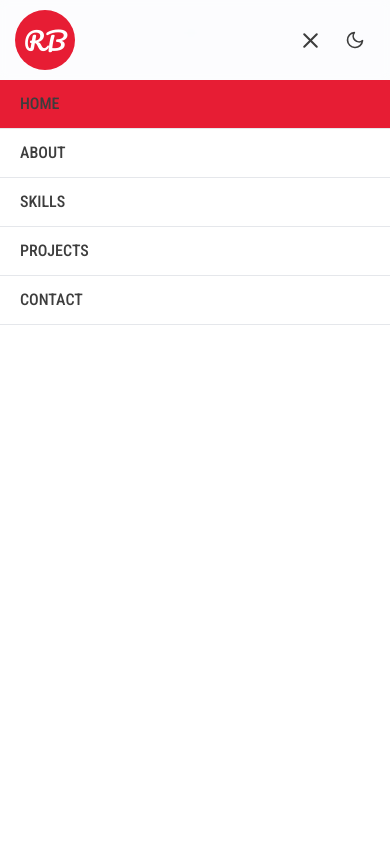
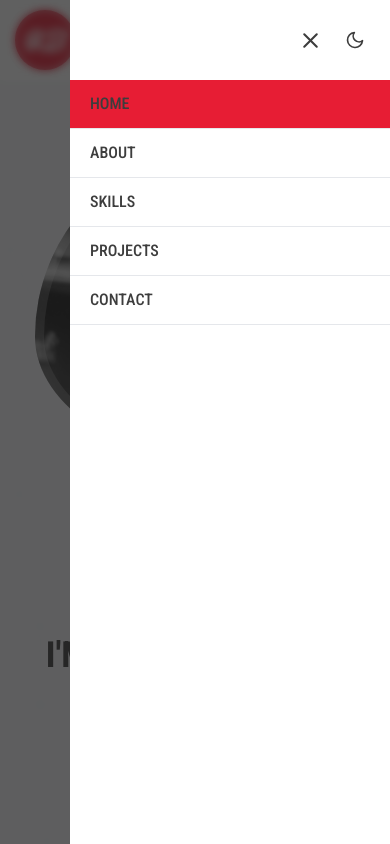
Before and after one commit to roshanbist/portfolio, a Next.js app: page / in a window 390 px wide. Both pictures are taken after a click on the element 310 px from the left and 40 px from the top of the page. Shown: the top 844 px of the page. Built offline with nearby package versions, Linux system fonts and the light colour scheme.

Commit message:
mobile navigation refactor

```diff
--- a/components/animatedSection/animationOption.ts
+++ b/components/animatedSection/animationOption.ts
@@ -55,7 +55,19 @@ export const fadeInRight = {
     transition: {
       duration: 0.5,
       ease: [0.42, 0, 0.58, 1],
-      delay: 0.02,
+      // delay: 0.02,
+    },
+  },
+};
+
+export const fadeInTop = {
+  hidden: { opacity: 0, y: -30 },
+  visible: {
+    opacity: 1,
+    y: 0,
+    transition: {
+      duration: 0.4,
+      ease: [0.42, 0, 0.58, 1],
     },
   },
 };
--- a/components/header/Header.tsx
+++ b/components/header/Header.tsx
@@ -1,10 +1,12 @@
 'use client';
 
 import React, { useState, useEffect } from 'react';
+import { motion } from 'framer-motion';
 
 import ThemeToggle from '@/components/themeToggle/ThemeToggle';
 import Navbar from '@/components/navbar/Navbar';
 import Logo from '@/components/logo/Logo';
+import { fadeInTop } from '@/components/animatedSection/animationOption';
 
 const Header = () => {
   const [isHeader, setIsHeader] = useState<string | null>(null);
@@ -33,6 +35,7 @@ const Header = () => {
   }, [lastScroll]);
 
   return (
+    <motion.div variants={fadeInTop} initial='hidden' animate='visible'>
       <header
         className={`z-[100] py-[1rem] md:py-[1.5rem] fixed top-0 w-full bg-background/50 backdrop-blur-sm transition-transform duration-[500ms] ${
           isHeader === 'hide'
@@ -55,6 +58,7 @@ const Header = () => {
           </div>
         </div>
       </header>
+    </motion.div>
   );
 };
 
--- a/components/navbar/Navbar.tsx
+++ b/components/navbar/Navbar.tsx
@@ -19,7 +19,12 @@ const Navbar = () => {
 
   useEffect(() => {
     const menuHandler = (e: Event) => {
-      if (!navRef.current?.contains(e.target as Node)) {
+      const element = e.target as HTMLElement;
+
+      if (
+        !navRef.current?.contains(e.target as Node) ||
+        element.classList.contains('menu-link')
+      ) {
         setIsMobileNav(false);
       }
     };
@@ -46,13 +51,20 @@ const Navbar = () => {
   return (
     <nav ref={navRef}>
       <span
-        className='inline-flex size-16 rounded-full text-[2.5rem] cursor-pointer md:hidden justify-center items-center max-md:hover:bg-destructive max-md:transition-colors'
+        className='inline-flex size-16 rounded-full text-[2.5rem] cursor-pointer md:hidden justify-center items-center max-md:hover:bg-destructive max-md:transition-colors relative z-[2]'
         onClick={() => setIsMobileNav(!isMobileNav)}
       >
         {isMobileNav ? <LuX /> : <LuAlignRight />}
       </span>
       <div
-        className={`max-md:fixed max-md:h-svh w-full left-0 max-md:top-[8rem]  max-md:bg-background ${
+        className={`bg-[#1d1d1d]/70 backdrop-blur-sm fixed h-svh w-full left-0 top-0 bottom-0 md:hidden ${
+          isMobileNav
+            ? 'opacity-100 visible'
+            : 'max-md:opacity-0 max-md:invisible'
+        } ${isMobileView ? 'transition-opacity' : ''}`}
+      />
+      <div
+        className={`max-md:fixed max-md:h-svh max-md:w-[32rem] md:w-full right-0 max-md:top-0 max-md:pt-[8rem] max-md:bg-background ${
           isMobileNav ? 'translate-x-0' : 'max-md:translate-x-full'
         } ${isMobileView ? 'transition-transform' : ''}`}
       >
@@ -65,8 +77,8 @@ const Navbar = () => {
                 className={`cursor-pointer menu-link font-robotoCondensed relative font-medium uppercase max-md:block max-md:py-[1.2rem] max-md:px-8 max-md:hover:bg-primary md:hover:text-primary transition-colors group`}
                 spy={true}
                 smooth={true}
-                duration={500}
-                offset={-90}
+                duration={700}
+                offset={isMobileView ? -50 : -90}
               >
                 {menu.label}
                 <span
--- a/components/skills/SkillSection.tsx
+++ b/components/skills/SkillSection.tsx
@@ -5,13 +5,7 @@ import { motion } from 'framer-motion';
 
 import { skillsData } from '@/constants/skillsData';
 import SkillCard from '@/components/skills/SkillCard';
-import {
-  fadeInParent,
-  fadeInChildren,
-  fadeInLeft,
-  // fadeInVarientParent,
-} from '@/components/animatedSection/animationOption';
-import AnimatedSection from '@/components/animatedSection/AnimatedSection';
+import { fadeInLeft } from '@/components/animatedSection/animationOption';
 
 const SkillSection = () => {
   const [selectedTab, setSelectedTab] = useState(0);
@@ -22,13 +16,8 @@ const SkillSection = () => {
         className='rounded-[1rem] bg-accent shadow-lg md:basis-[27rem] md:max-w-[27rem] py-4 md:self-start max-md:mb-12'
         variants={fadeInLeft}
       >
-        {/* <AnimatedSection animation={fadeInParent}> */}
         {skillsData.map((skills, index) => (
-          <li
-            className='border-b border-foreground/10'
-            key={skills.title}
-            // variants={fadeInChildren}
-          >
+          <li className='border-b border-foreground/10' key={skills.title}>
             <button
               className={`text-[1.8rem]/[1.22] font-robotoCondensed font-medium p-6 w-full relative overflow-hidden z-[1] transition-colors duration-500 focus:outline-none after:absolute after:top-0 after:bottom-0 after:left-0 hover:after:w-full hover:text-[#ecedf0] after:transition-all after:bg-primary after:z-[-1] after:duration-500 ${
                 selectedTab === index
@@ -41,7 +30,6 @@ const SkillSection = () => {
             </button>
           </li>
         ))}
-        {/* </AnimatedSection> */}
       </motion.ul>
       <div className='flex-1'>
         <motion.div
--- a/components/socialMediaConnect/SocialMediaConnect.tsx
+++ b/components/socialMediaConnect/SocialMediaConnect.tsx
@@ -4,7 +4,6 @@ import Link from 'next/link';
 import { motion } from 'framer-motion';
 
 import { socialMediaData } from '@/constants/socialMediaData';
-// import AnimatedSection from '@/components/animatedSection/AnimatedSection';
 import { fadeInBottomChildren } from '@/components/animatedSection/animationOption';
 
 const SocialMediaConnect = ({ textColor }: { textColor?: string }) => {
--- a/pages/contact.tsx
+++ b/pages/contact.tsx
@@ -17,12 +17,10 @@ const Contact = () => {
         className='max-container pt-[3rem]'
         animation={fadeInParent}
       >
-        {/* <div className='max-container pt-[3rem]'> */}
         <div className='md:max-w-[50%]'>
           <SectionHeading heading='Contact Me' />
           <ContactForm />
         </div>
-        {/* </div> */}
       </AnimatedSection>
     </section>
   );
--- a/pages/projects.tsx
+++ b/pages/projects.tsx
@@ -12,10 +12,8 @@ const Projects = () => {
       id='projects'
     >
       <AnimatedSection className='max-container' animation={fadeInParent}>
-        {/* <div className='max-container'> */}
         <SectionHeading heading='Projects' />
         <ProjectsSection />
-        {/* </div> */}
       </AnimatedSection>
     </section>
   );
--- a/tailwind.config.ts
+++ b/tailwind.config.ts
@@ -24,7 +24,6 @@ const config: Config = {
       },
       colors: {
         border: 'hsl(var(--border))',
-        // input: 'hsl(var(--input))',
         background: 'hsl(var(--background))',
         foreground: 'hsl(var(--foreground))',
         primary: {
@@ -41,15 +40,12 @@ const config: Config = {
         },
         accent: {
           DEFAULT: 'hsl(var(--accent))',
-          // foreground: 'hsl(var(--accent-foreground))',
         },
         destructive: {
           DEFAULT: 'hsl(var(--destructive))',
-          // foreground: 'hsl(var(--destructive-foreground))',
         },
         link: {
           DEFAULT: 'hsl(var(--link))',
-          // foreground: 'hsl(var(--ring-foreground))',
         },
       },
       transitionDuration: {
```
Also changed, not shown: util/Scroll.ts (deleted, +0 -16 lines). Lines whose indentation alone changed are shown as unchanged.
